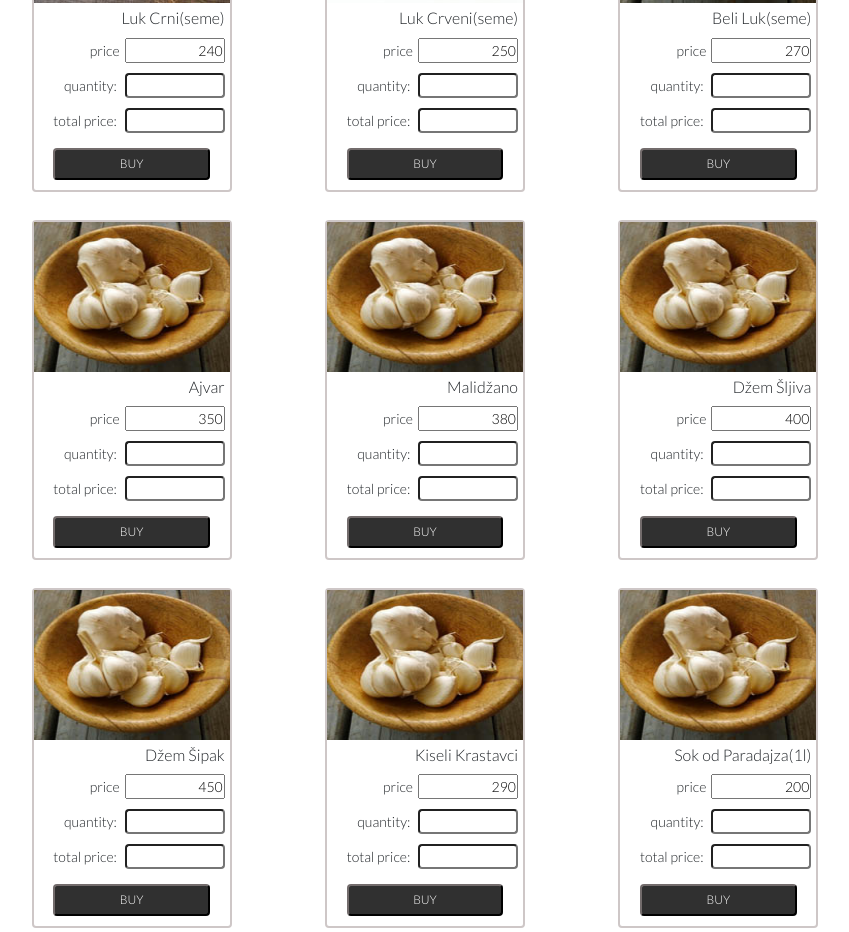
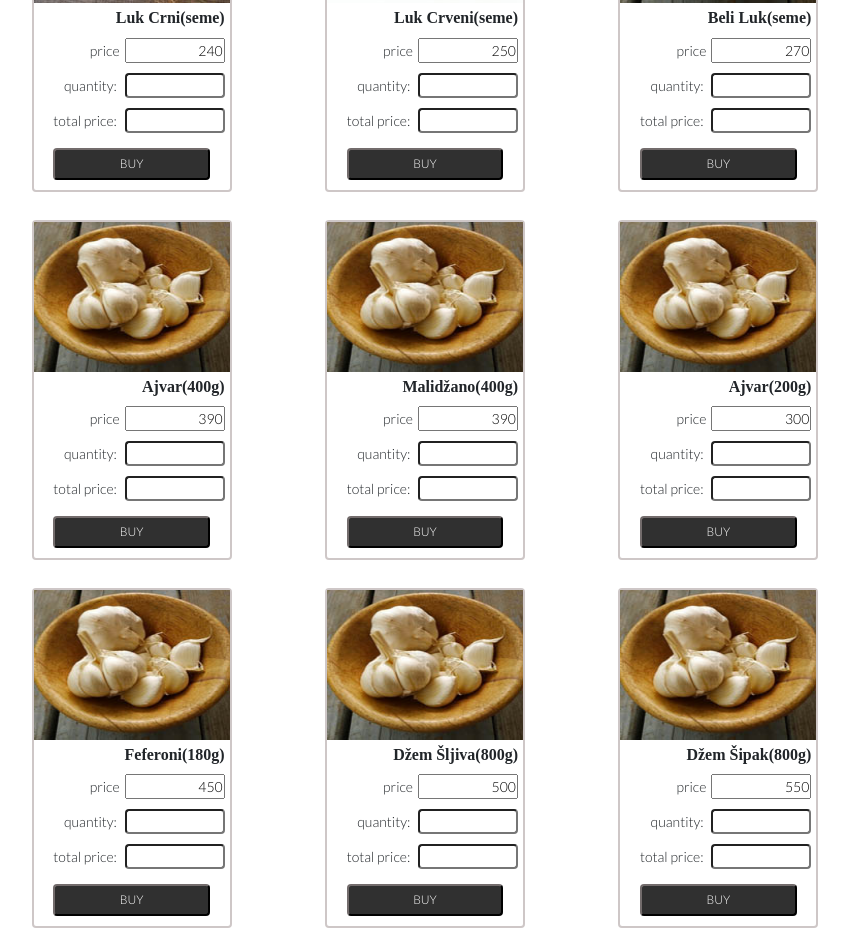
Before and after one commit to AnaJovic/Zukva, a website with bundled scripts: page src/index.html in a window 1280 px wide. Shown: the part 2828-3760 px from the top of the page, without its empty margins (215-1064 px from the left). Built offline with nearby package versions, Linux system fonts and the light colour scheme; data requests are answered from the project's data file; a web font is replaced by a local one.

Commit message:
add product in index.js

```diff
--- a/src/css/main.css
+++ b/src/css/main.css
@@ -123,7 +123,6 @@ p {
 }
 
 /*----- Nav -----*/
-
 .toggle-nav {
 	display: none;
 }
@@ -155,7 +154,6 @@ nav {
 }
 
 /*galr*/
-
 #photos {
 	overflow-y: scroll;
 	height: 200px;
@@ -194,9 +192,7 @@ img.frame {
 	font-size: 35px;
 	cursor: pointer;
 }
-
 /* shop and cart */
-
 #catalog {
 	display: flex;
 	flex-wrap: wrap;
@@ -204,7 +200,6 @@ img.frame {
 	margin: auto;
 	justify-content: space-around;
 }
-
 .product {
 	display: flex;
 	flex-direction: column;
@@ -214,21 +209,19 @@ img.frame {
 	align-items: flex-end;
 	font-size: 14px
 }
-
 .product>div>h3 {
 	margin: 5px;
 }
-
 h3 {
-	font-size: 16px
+	font-size: 16px;
+	font-weight: bold;
+	font-family: 'Cormorant Unicase', serif;
 }
-
 .product>div>input {
 	width: 100px;
 	text-align: end;
 	margin: 5px;
 }
-
 .product>button {
 	color: white;
 	background-color: #303030;
@@ -242,7 +235,6 @@ h3 {
 	text-transform: uppercase;
 	width: 80%;
 }
-
 .product>button:active {
 	background-color: #303030;
 	transform: translateY(2px);
@@ -253,23 +245,19 @@ h3 {
 	width: 100%;
 	height: 150px;
 }
-
 span {
 	font-style: italic;
 	font-weight: bold;
 	color: rgb(60, 71, 37);
 }
-
 a {
 	text-decoration: none;
 	color: #66a992;
 }
-
 #total {
 	display: inline-block;
 	margin-left: 2em;
 }
-
 #shopgo {
 	display: flex;
 	justify-content: center;
@@ -277,15 +265,18 @@ a {
 	background-color: #303030;
 	color: white;
 }
-
+#shopgo:hover{
+	color: #66a992
+}
+#shopgo:active{
+	transform: translateY(2px);
+}
 .submenu {
 	position: relative;
 }
-
 .submenu #shopping-cart {
 	display: none;
 }
-
 .submenu:hover #shopping-cart {
 	display: block;
 	position: absolute;
@@ -299,25 +290,21 @@ a {
 	max-width: 500px;
 	font-size: 12px
 }
-
 ul {
 	list-style: none;
 	display: block;
 }
-
 table {
 	margin-bottom: 2.5rem;
 	border-collapse: collapse;
 	border-spacing: 0;
 	display: table;
 }
-
 th {
 	padding: 12px 15px;
 	text-align: left;
 	border-bottom: 1px solid white;
 }
-
 .button {
 	width: 45%;
 	margin-bottom: 1rem;
@@ -334,28 +321,23 @@ th {
 	border: 1px solid #303030;
 	cursor: pointer;
 }
-
 .button:active {
 	transform: translateY(2px);
 }
-
 td {
 	padding: 12px 15px;
 	text-align: center;
 	border-bottom: 1px solid white;
 }
-
 .imgcart {
 	width: 70px
 }
-
 .remove {
 	padding: 3px 5px;
 	text-decoration: none;
 }
 
 /* footer */
-
 footer {
 	background-color: black;
 	color: white;
@@ -365,18 +347,15 @@ footer {
 }
 
 /* responsive */
-
 @media screen and (max-width: 1150px) {
 	.wrap {
 		width: 90%;
 	}
 }
-
 @media screen and (min-width: 992px) {
 	h2 {
 		font-size: 40px;
 	}
-
 	.imga {
 		width: 100%;
 		height: 300px;
@@ -386,7 +365,6 @@ footer {
 		width: 500px;
 	}
 }
-
 @media only screen and (min-width: 769px) and (max-width: 992px) {
 	body {
 		font-size: 14px;
@@ -413,7 +391,6 @@ footer {
 		width: 400px;
 	}
 }
-
 @media screen and (min-width: 860px) {
 	.menu {
 		width: 100%;
@@ -422,7 +399,6 @@ footer {
 		background: #303030;
 	}
 }
-
 @media only screen and (min-width: 768px) and (max-width: 860px) {
 	h1 {
 		margin-top: 0
@@ -499,13 +475,11 @@ footer {
 		justify-content: center !important;
 	}
 }
-
 @media (min-width: 768px) {
 	.picbox {
 		display: inline-block;
 	}
 }
-
 @media screen and (max-width: 767px) {
 	body {
 		font-size: 12px;
--- a/src/js/index.js
+++ b/src/js/index.js
@@ -12,12 +12,15 @@ product.addProduct('Cacarica(100g)', 280, 100, 'images/Product/cacarica.jpg');
 product.addProduct('Luk Crni(seme)', 240, 100, 'images/Product/lukcrn.jpg');
 product.addProduct('Luk Crveni(seme)', 250, 100, 'images/Product/lukcrven.jpg');
 product.addProduct('Beli Luk(seme)', 270, 100, 'images/Product/lukbeo.jpg');
-product.addProduct('Ajvar',350,100,'images/Product/lukbeo.jpg');
-product.addProduct('Malidžano',380,100,'images/Product/lukbeo.jpg');
-product.addProduct('Džem Šljiva',400,100,'images/Product/lukbeo.jpg');
-product.addProduct('Džem Šipak',450,100,'images/Product/lukbeo.jpg');
-product.addProduct('Kiseli Krastavci',290,100,'images/Product/lukbeo.jpg');
-product.addProduct('Sok od Paradajza(1l)',200,100,'images/Product/lukbeo.jpg');
-product.addProduct('Šljivovica(2l)',400,100,'images/Product/lukbeo.jpg');
-product.addProduct('Višnjevača(1l)',450,100,'images/Product/lukbeo.jpg');
-product.addProduct('Orahovača(1l)',450,100,'images/Product/lukbeo.jpg');
+product.addProduct('Ajvar(400g)',390,100,'images/Product/lukbeo.jpg');
+product.addProduct('Malidžano(400g)',390,100,'images/Product/lukbeo.jpg');
+product.addProduct('Ajvar(200g)',300,100,'images/Product/lukbeo.jpg');
+product.addProduct('Feferoni(180g)',450,100,'images/Product/lukbeo.jpg');
+product.addProduct('Džem Šljiva(800g)',500,100,'images/Product/lukbeo.jpg');
+product.addProduct('Džem Šipak(800g)',550,100,'images/Product/lukbeo.jpg');
+product.addProduct('Kiseli Krastavci(500g)',290,100,'images/Product/lukbeo.jpg');
+product.addProduct('Sok od Paradajza(1l)',600,100,'images/Product/lukbeo.jpg');
+product.addProduct('Sok od Višnje(1l)',700,100,'images/Product/lukbeo.jpg');
+product.addProduct('Šljivovica(1l)', 1400,100,'images/Product/lukbeo.jpg');
+product.addProduct('Višnjevača(1l)', 1700,100,'images/Product/lukbeo.jpg');
+product.addProduct('Orahovača(750ml)', 1450,100,'images/Product/lukbeo.jpg');
```
